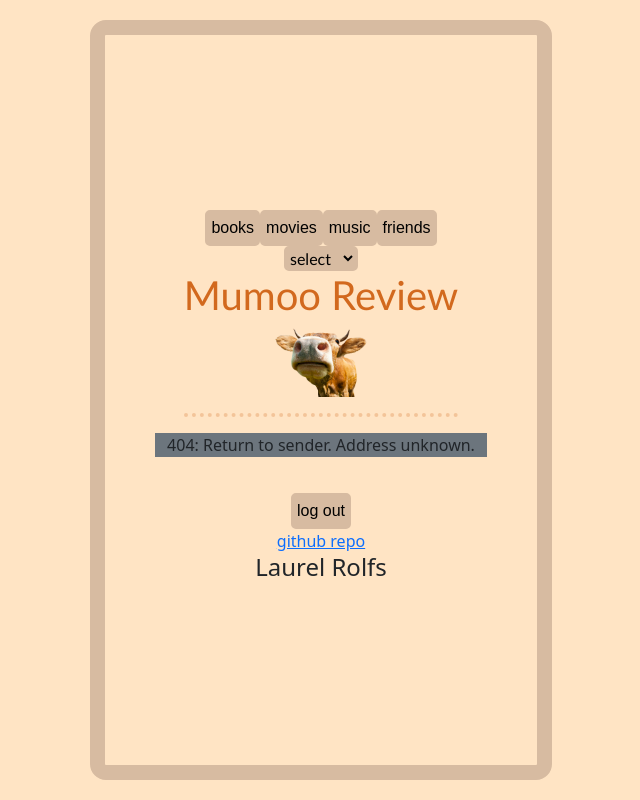
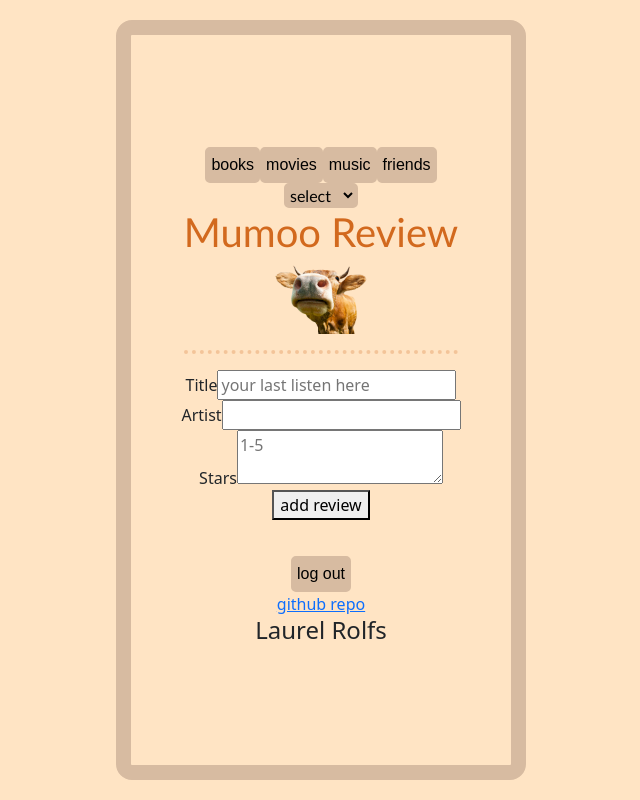
Before and after one commit to rolfslau/startup, a React (Vite) app: page /input_music in a window 1280 px wide. Before the commit this address had no page. Shown: the whole page, without its empty margins (319-959 px from the left). Built offline with nearby package versions, Linux system fonts and the light colour scheme.

Commit message:
displaying and saving music reviews

```diff
--- a/src/app.jsx
+++ b/src/app.jsx
@@ -9,8 +9,9 @@ import { Music } from './music/music';
 import { Movies } from './movies/movies';
 import { Books } from './books/books';
 import { Friends } from './friends/friends';
-import { Inputbooks } from './books/input_books'
-import { Inputmovies } from './movies/input_movies'
+import { Inputbooks } from './books/input_books';
+import { Inputmovies } from './movies/input_movies';
+import { Inputmusic } from './music/input_music';
 
 export default function App() {
   return (
@@ -31,6 +32,9 @@ export default function App() {
     }
     else if (value == "input_movies") {
       navigate('/input_movies')
+    }
+    else if (value == "input_music") {
+      navigate('/input_music')
     }
   }
   return (
@@ -71,6 +75,7 @@ export default function App() {
   <Route path='/friends' element={<Friends />} />
   <Route path='/input_books' element={<Inputbooks />} />
   <Route path='/input_movies' element={<Inputmovies />} />
+  <Route path='/input_music' element={<Inputmusic />} />
   <Route path='*' element={<NotFound />} />
 </Routes>
 
--- /dev/null
+++ b/src/music/input_music.jsx
@@ -0,0 +1,43 @@
+import React from 'react';
+import { useNavigate } from 'react-router-dom';
+
+export function Inputmusic() {
+    const navigate = useNavigate()
+    const [music, setmusic] = React.useState('')
+    const [artist, setartist] = React.useState('')
+    const [mustars, setmustars] = React.useState('')
+    function savereview(e) {
+        let musicReviews = JSON.parse(localStorage.getItem('musicreviews'));
+        if (!musicReviews) {
+            musicReviews = [];
+        }
+        let currReview = {
+            title: music,
+            artist: artist,
+            stars: mustars,
+        }
+        musicReviews.push(currReview);
+        localStorage.setItem('musicreviews', JSON.stringify(musicReviews));
+        navigate('/music')
+    }
+    return (
+        <main>
+            <label htmlFor="text">Title </label>
+        <input type="text" id="text" name="varText" placeholder="your last listen here" onChange={(e)=>setmusic(e.target.value)}/>
+
+<br/>
+
+<label htmlFor="text">Artist </label>
+<input type="text" id="text" name="varText" onChange={(e)=>setartist(e.target.value)}/>
+
+<br/>
+
+<label htmlFor="stars">Stars</label>
+  <textarea id='stars' placeholder="1-5" onChange={(e)=>setmustars(e.target.value)}></textarea>
+
+<br/>
+
+<button onClick={savereview} >add review</button>
+
+        </main>
+    )}
--- a/src/music/music.jsx
+++ b/src/music/music.jsx
@@ -1,7 +1,16 @@
-import React from 'react';
+import React, { useEffect } from 'react';
 import { NavLink } from 'react-router-dom';
 
 export function Music() {
+  const [reviews, setReviews] = React.useState([]);
+
+    useEffect(() => {
+      const savedReviews = localStorage.getItem('musicreviews');
+      if (savedReviews) {
+        setReviews(JSON.parse(savedReviews));
+      }
+    }, []);
+
   return (
     <main>
 
@@ -9,8 +18,21 @@ export function Music() {
 
     <hr/>
 
+    {reviews.length === 0 ? (
+      <p>No reviews yet!</p>
+    ) : (
+      <div>
+        {reviews.map((review, index) => (
+          <div key={index}>
+            <h2>{review.title}: {review.artist}</h2>
+            <p>Stars: {review.stars}</p>
+            <hr/>
+          </div>
+        ))}
+      </div>
+    )}
 
-    <h4>Barcelona</h4>
+    {/* <h4>Barcelona</h4>
     <h6>Jonah Kagen</h6>
     <h5>⭐⭐⭐⭐</h5>
 
@@ -24,7 +46,7 @@ export function Music() {
 
     <h4>Love Story</h4>
     <h6>Taylor Swift</h6>
-    <h5>⭐⭐⭐⭐</h5>
+    <h5>⭐⭐⭐⭐</h5> */}
 
     </main>
   );
```
